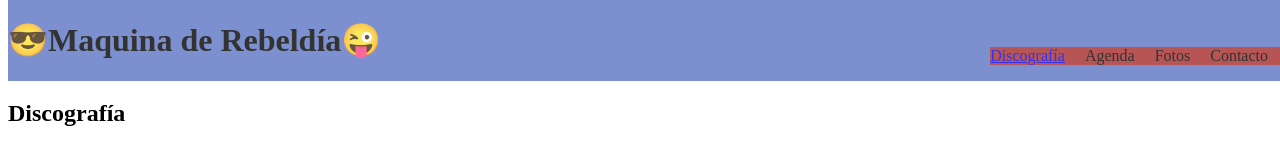
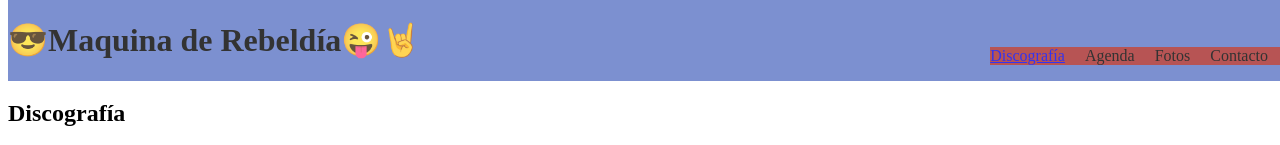
Before and after one commit to Daniel16121990/card_maq_d_reb, a plain HTML site: page index.html in a window 1280 px wide. Shown: the top 145 px of the page. Drawn offline with Linux system fonts and the light colour scheme.

Commit message:
primer cambio desde otro usuario

```diff
--- a/index.html
+++ b/index.html
@@ -41,7 +41,7 @@
             content: "😎";
         }
         h1::after{
-            content: "😜";
+            content: "😜🤘";
         }
         .menu{
             display: flex;
```
